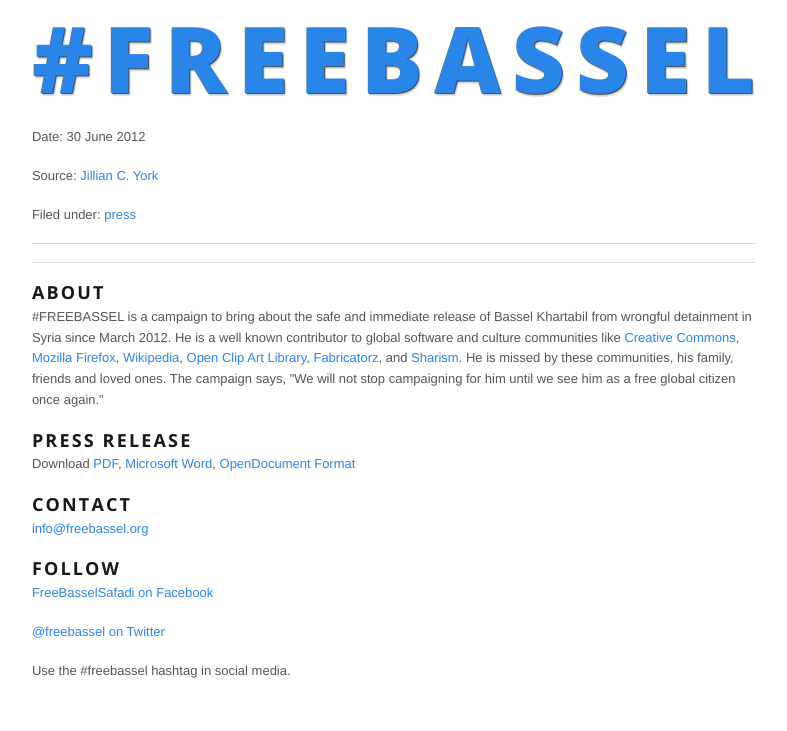
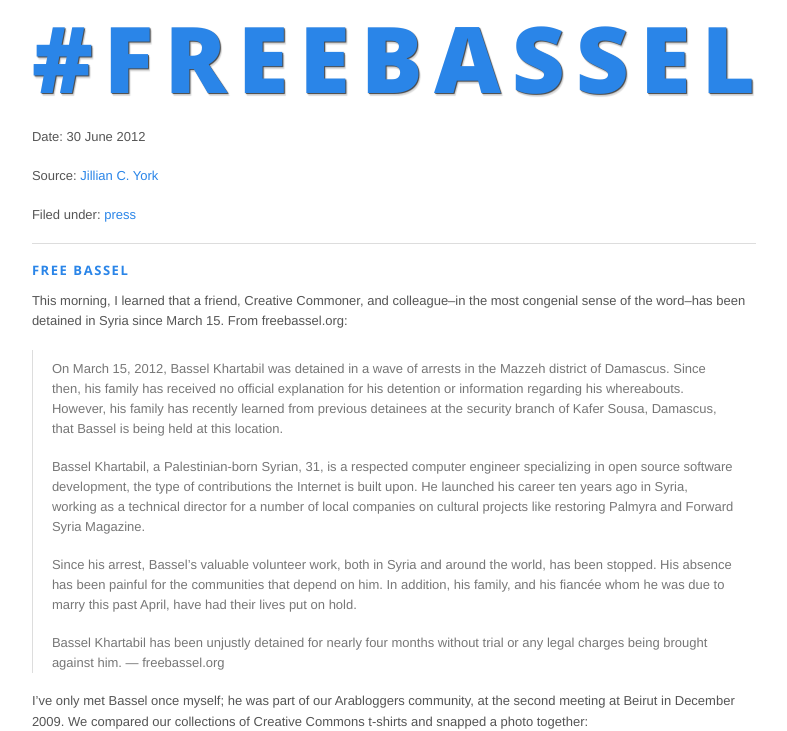
Before and after one commit to BjornW/freebassel, a Jekyll site: the page built from _posts/2012-06-30-jilliancyork.html, in a window 1280 px wide. Shown: the top 731 px of the page, without its empty margins (246-1033 px from the left). Built offline with Jekyll 4.4.1, drawn with Linux system fonts in a browser that asks for light colours; some of the changed text lies outside the part shown; grey boxes are pictures that could not be loaded.

Commit message:
Update master

```diff
--- a/_posts/2012-06-30-jilliancyork.html
+++ b/_posts/2012-06-30-jilliancyork.html
@@ -5,3 +5,16 @@
 link: http://jilliancyork.com/2012/06/30/free-bassel/
 categories: [ press ]
 ---
+
+
+<h1><a href="http://jilliancyork.com/2012/06/30/free-bassel/">Free Bassel</a></h1>
+<p>This morning, I learned that a friend, Creative Commoner, and colleague&#8211;in the most congenial sense of the word&#8211;has been detained in Syria since March 15.  From freebassel.org:</p>
+<blockquote><p>On March 15, 2012, Bassel Khartabil was detained in a wave of arrests in the Mazzeh district of Damascus. Since then, his family has received no official explanation for his detention or information regarding his whereabouts. However, his family has recently learned from previous detainees at the security branch of Kafer Sousa, Damascus, that Bassel is being held at this location.</p>
+<p>Bassel Khartabil, a Palestinian-born Syrian, 31, is a respected computer engineer specializing in open source software development, the type of contributions the Internet is built upon. He launched his career ten years ago in Syria, working as a technical director for a number of local companies on cultural projects like restoring Palmyra and Forward Syria Magazine.</p>
+<p>Since his arrest, Bassel&#8217;s valuable volunteer work, both in Syria and around the world, has been stopped. His absence has been painful for the communities that depend on him. In addition, his family, and his fiancée whom he was due to marry this past April, have had their lives put on hold.</p>
+<p>Bassel Khartabil has been unjustly detained for nearly four months without trial or any legal charges being brought against him. &#8212; freebassel.org</p></blockquote>
+<p>I&#8217;ve only met Bassel once myself; he was part of our Arabloggers community, at the second meeting at Beirut in December 2009.  We compared our collections of Creative Commons t-shirts and snapped a photo together:</p>
+<p><a href="http://www.flickr.com/photos/jilliancyork/4184519537/in/set-72157622874966605"><a href="http://jilliancyork.com/2012/06/30/free-bassel/4184519537_4ce23c0dff_z-2/" rel="attachment wp-att-3549"><img src="http://jilliancyork.com/wp-content/uploads/2012/06/4184519537_4ce23c0dff_z1-300x200.jpg" alt="" title="4184519537_4ce23c0dff_z" width="300" height="200" class="aligncenter size-medium wp-image-3549" /></a></a></p>
+<p>Last night, I had a macabre late night discussion with a friend who has experienced threats for her own exercise of free expression.  She showed me photos in her iPhone of activists she&#8217;d met in the past, all of whom have since been detained.  As it turns out, each photo was taken <em>for the sole purpose</em> of having a smiling photograph in case each activist was detained.</p>
+<p>I can&#8217;t say that I had the same foresight, but in hindsight it both intrigues and saddens me how many friends I made in that Beirut hotel, in that very same meeting, have been subject to serious threats&#8211;or worse&#8211;in the past year.  My count right now exceeds five.  I took photos of all of them.</p>
+<p>As for <a href="http://freebassel.org/">Bassel</a>&#8230;make noise.  Talk to your journalist friends.  Write about him.  Don&#8217;t let his bravery go forgotten.  </p>
```
